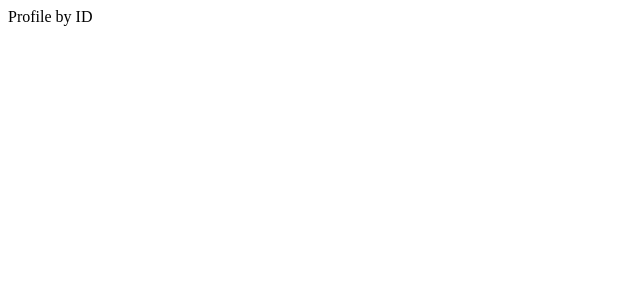
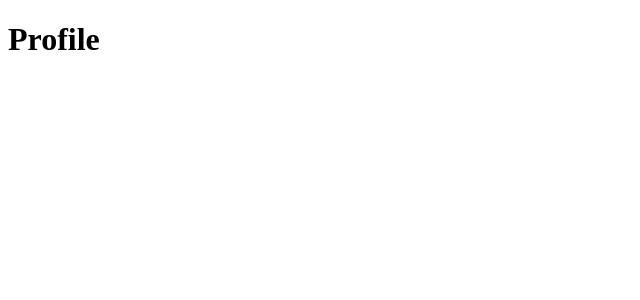
Before and after one commit to bricknet1/phase4project, a React (Create React App) app in the folder client/: page /profile/1 in a window 1280 px wide. Shown: the top 300 px of the page, without its empty margins (0-640 px from the left). Built offline with nearby package versions, Linux system fonts and the light colour scheme; a web font is replaced by a local one.

Commit message:
skeleton file for Home, Login, Profile

```diff
--- a/client/src/components/App.js
+++ b/client/src/components/App.js
@@ -1,6 +1,10 @@
 import { Route, Switch, useHistory } from 'react-router-dom'
 import {createGlobalStyle} from 'styled-components'
 import {useEffect, useState} from 'react'
+
+import Home from './Home.js';
+import Login from './Login.js';
+import Profile from './Profile.js';
 
 
 function App() {
@@ -8,13 +12,13 @@ function App() {
         <>
             <Switch>
                 <Route path="/login">
-                    Login
+                    <Login />
                 </Route>
                 <Route path="/home">
-                    Home
+                    <Home />
                 </Route>
                 <Route path="/profile/:id">
-                    Profile by ID
+                    <Profile />
                 </Route>
             </Switch>
         </>
--- /dev/null
+++ b/client/src/components/Home.js
@@ -0,0 +1,7 @@
+function Home() {
+    return (
+        <h1>Home</h1>
+    );
+}
+
+export default Home;
--- /dev/null
+++ b/client/src/components/Login.js
@@ -0,0 +1,7 @@
+function Login() {
+    return (
+        <h1>Login</h1>
+    );
+}
+
+export default Login;
--- /dev/null
+++ b/client/src/components/Profile.js
@@ -0,0 +1,7 @@
+function Profile() {
+    return (
+        <h1>Profile</h1>
+    );
+}
+
+export default Profile;
```
